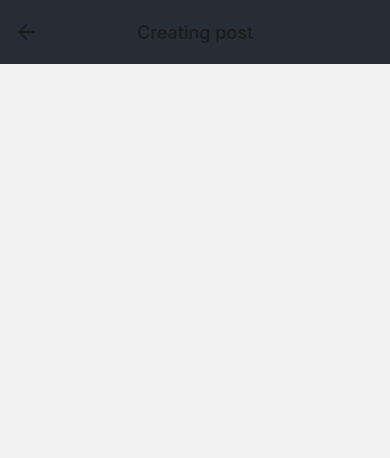
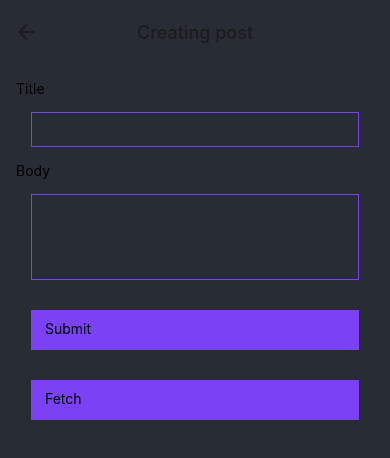
Before and after one commit to kajava-juri/Hello, a React Native app: screen /Create in a window 390 px wide. Shown: the top 458 px of the page. Built offline with nearby package versions, Linux system fonts and the light colour scheme; no server answers.

Commit message:
Update BlogCreate.js

```diff
--- a/src/views/BlogCreate.js
+++ b/src/views/BlogCreate.js
@@ -1,10 +1,90 @@
-import { StyleSheet, Text, View, ScrollView} from "react-native";
+import { StyleSheet, Text, TextInput, View, ScrollView, TouchableOpacity} from "react-native";
 import React, { useState } from "react";
 
 export default function BlogCreate(){
+    let [title, setTitle] = useState("");
+    let [body, setBody] = useState("");
+    let [newPost, setNewPost] = useState({});
+
+    function handleSubmit(){
+        fetch("localhost:3000/api/posts", {
+            headers: {
+                "Content-Type": "application/json",
+            },
+            method: "POST",
+            body: JSON.stringify({title: title, body: body}),
+        }).then(response => response.json())
+        .then(data => {
+            console.warn(data);
+        })
+    }
+
+    function handleFetch(){
+        fetch("192.168.56.1:3000/api/posts", {
+            method: "GET",
+            headers: {
+                "Content-Type": "application/json",
+            }
+        }).then(response => response.json())
+        .then(data => {
+            console.log(data);
+        })
+        .catch((error) => {
+            console.error(error);
+          });
+    }
+
     return(
-        <View>
+        <View style={styles.root}>
+            <Text>Title</Text>
+            <TextInput
+            style={styles.input}
+            onChangeText={(text) => setTitle(text)}
+            value={title}></TextInput>
+
+            <Text>Body</Text>
+            <TextInput
+            style={styles.input}
+            multiline={true}
+            numberOfLines={4}
+            onChangeText={(text) => setBody(text)}
+            value={body}></TextInput>
+
+            <TouchableOpacity
+               style = {styles.submitButton}
+               onPress = {handleSubmit}>
+               <Text> Submit </Text>
+            </TouchableOpacity>
+
+            <TouchableOpacity
+               style = {styles.submitButton}
+               onPress = {handleFetch}>
+               <Text> Fetch </Text>
+            </TouchableOpacity>
+
+
 
         </View>
     )
 }
+
+const styles = StyleSheet.create({
+    root: {
+        backgroundColor: "#282C34",
+        width: "100%",
+        height: "100%",
+        padding: 16,
+    },
+    submitButton: {
+        backgroundColor: '#7a42f4',
+        padding: 10,
+        margin: 15,
+        height: 40,
+     },
+    input: {
+        margin: 15,
+        padding: 8,
+        borderColor: '#7a42f4',
+        borderWidth: 1
+    },
+})
```
